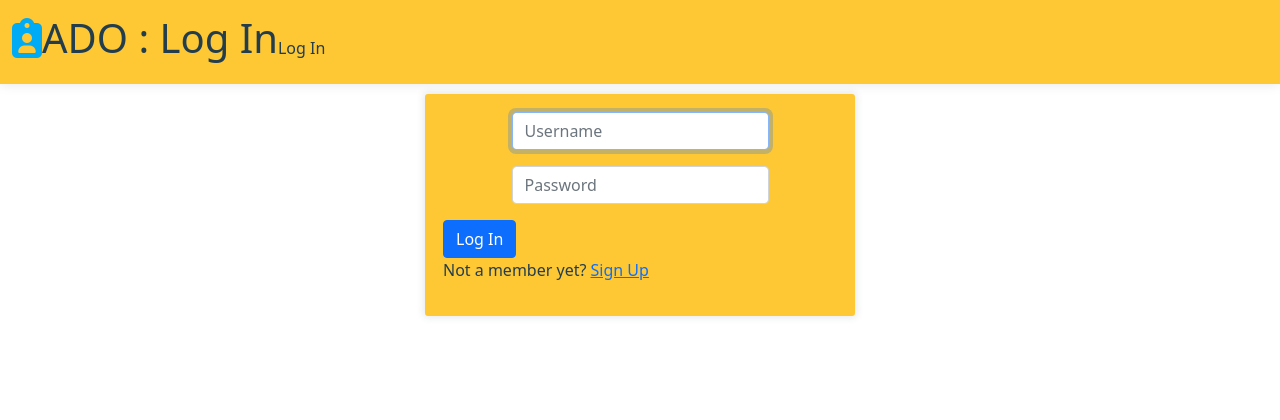
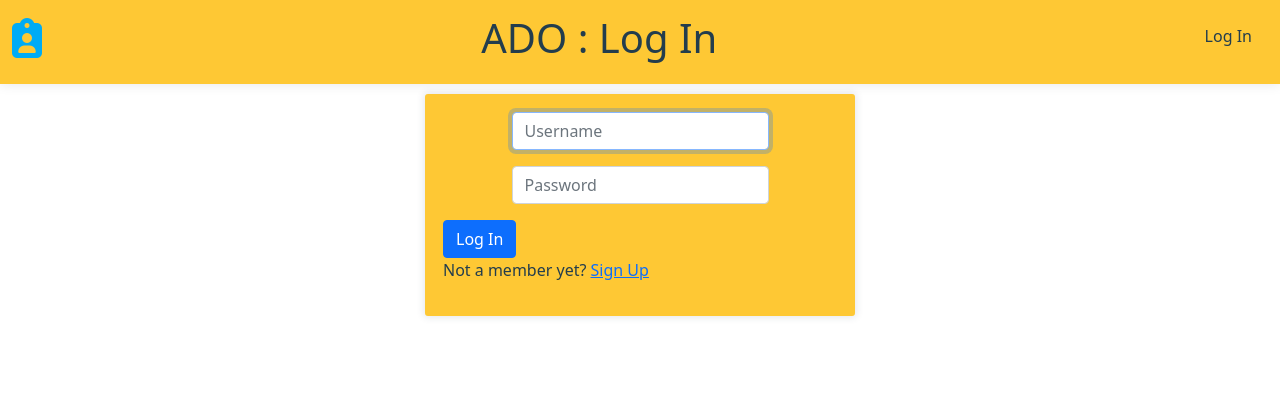
Before and after one commit to DWROB/project, a Flask app: page /login in a window 1280 px wide. Shown: the top 420 px of the page. Run offline with Flask 2, Linux system fonts and the light colour scheme; some libraries are stand-ins or nearby versions.

Commit message:
fixed class error on nav items when there is no user session

```diff
--- a/templates/layout.html
+++ b/templates/layout.html
@@ -46,7 +46,7 @@
           </li>
         </ul>
         {% else %}
-        <ul class="navbar-nav me-auto mt-2">
+        <ul class="nav-items">
           <li class="nav-item"><a class="nav-link" href="/login">Log In</a></li>
         </ul>
         {% endif %}
```
